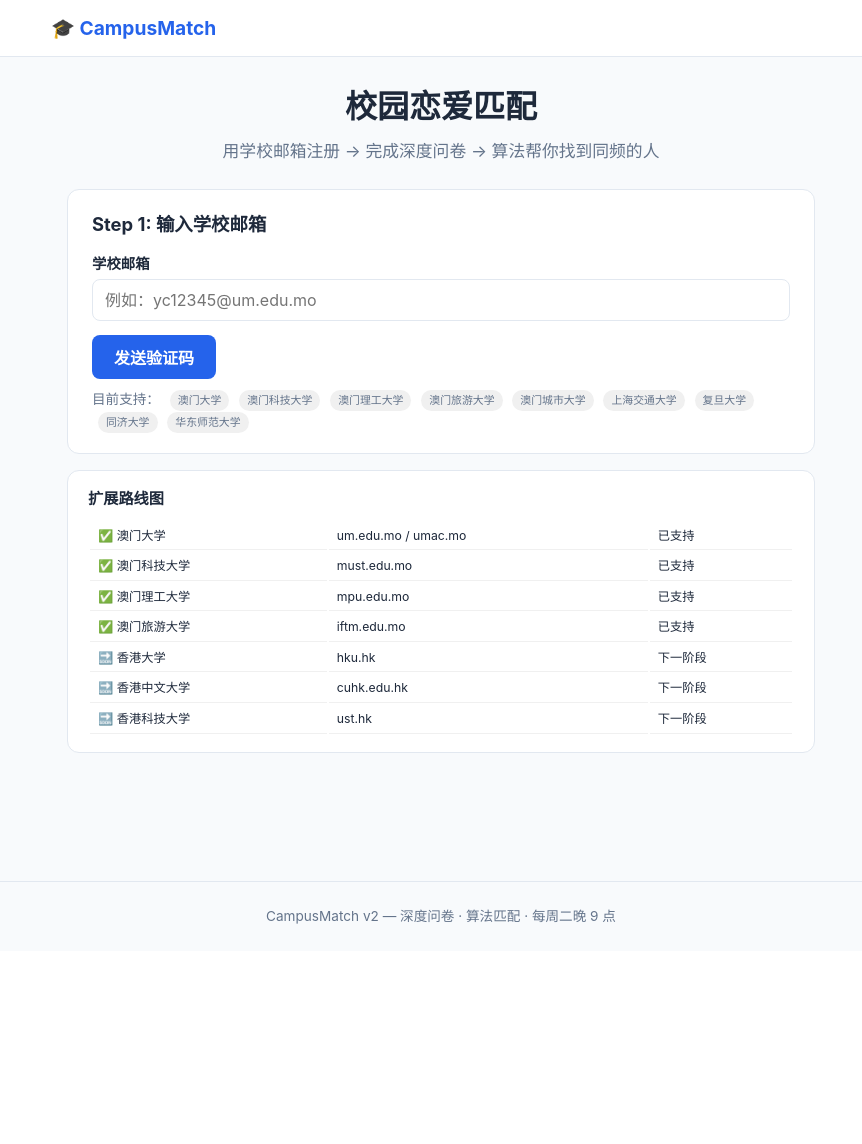
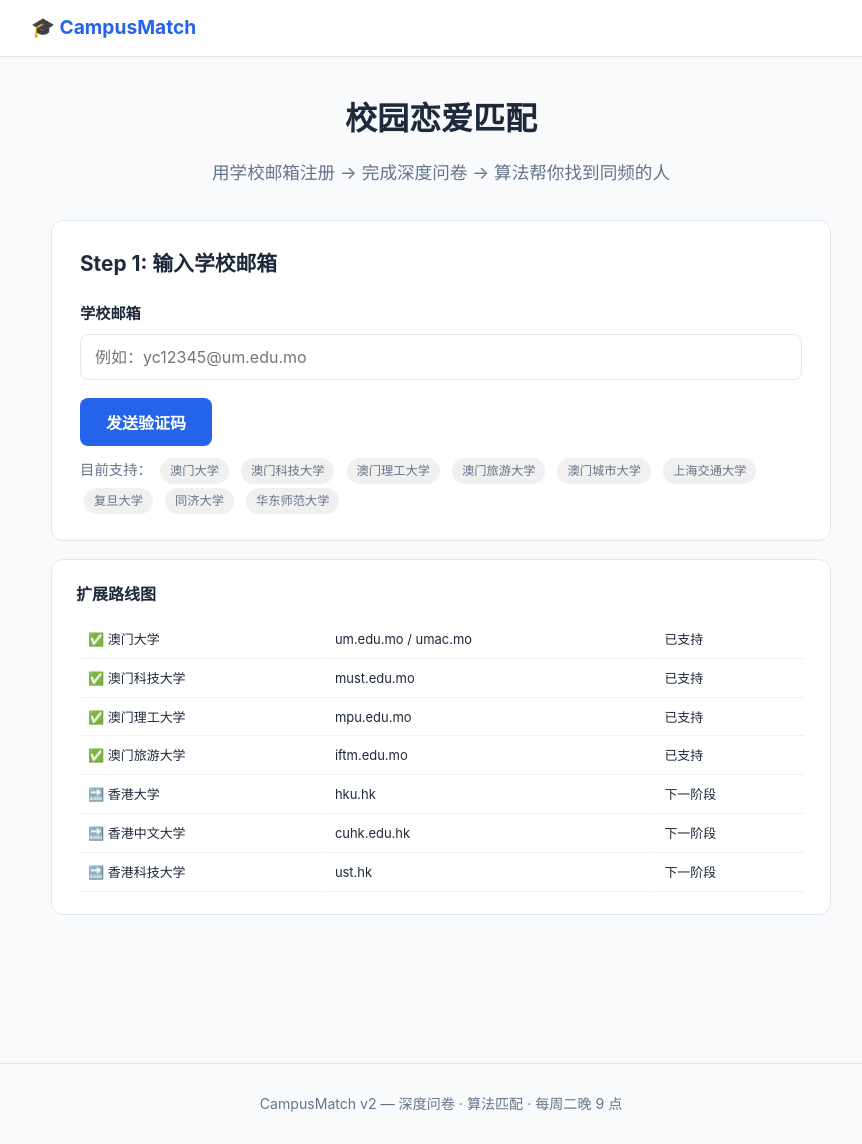
Before and after one commit to oyj123321/campus-match, a Flask app: page / in a window 1280 px wide. Shown: the whole page, without its empty margins (199-1061 px from the left). Before the commit the page ends 924 px from the top, so only its background shows below. Run offline with Flask 3, Linux system fonts and the light colour scheme.

Commit message:
Fix: background server + relaxed CSS spacing
- Killed terminal-bound Flask, restarted with pythonw.exe (survives terminal close)
- Added bg_server.py wrapper for one-click launch
- CSS: body 16px, line-height 1.85, larger card padding, looser question spacing
- Multi-tag, scale slider, important button all slightly larger

```diff
--- a/static/style.css
+++ b/static/style.css
@@ -1,4 +1,4 @@
-/* CampusMatch v2 — 校园恋爱匹配 */
+/* CampusMatch v2 */
 
 :root {
     --primary: #2563eb; --primary-hover: #1d4ed8;
@@ -13,170 +13,171 @@
 
 body {
     font-family: -apple-system, BlinkMacSystemFont, "Segoe UI", Roboto, "Noto Sans SC", sans-serif;
-    background: var(--bg); color: var(--text); line-height: 1.6; min-height: 100vh;
+    background: var(--bg); color: var(--text);
+    font-size: 16px; line-height: 1.85; min-height: 100vh;
 }
 
-/* Nav */
+/* ── Nav ── */
 .nav { background: var(--card-bg); border-bottom: 1px solid var(--border); padding: 0 16px; }
-.nav-inner { max-width: 780px; margin: 0 auto; display: flex; align-items: center; justify-content: space-between; height: 56px; }
+.nav-inner { max-width: 820px; margin: 0 auto; display: flex; align-items: center; justify-content: space-between; height: 56px; }
 .nav-brand { font-size: 1.2em; font-weight: 700; color: var(--primary); text-decoration: none; }
-.nav-right { display: flex; align-items: center; gap: 16px; font-size: 0.9em; }
+.nav-right { display: flex; align-items: center; gap: 20px; font-size: 0.95em; }
 .nav-link { color: var(--text-secondary); text-decoration: none; }
 .nav-link:hover { color: var(--primary); }
 
-/* Main */
-.main { max-width: 780px; margin: 24px auto; padding: 0 16px 80px; }
+/* ── Main ── */
+.main { max-width: 820px; margin: 32px auto; padding: 0 20px 100px; }
 
-/* Hero */
-.hero { text-align: center; margin-bottom: 24px; }
-.hero h1 { font-size: 2em; margin-bottom: 6px; }
-.hero-sub { color: var(--text-secondary); font-size: 1.05em; }
+/* ── Hero ── */
+.hero { text-align: center; margin-bottom: 32px; }
+.hero h1 { font-size: 2em; margin-bottom: 10px; }
+.hero-sub { color: var(--text-secondary); font-size: 1.1em; line-height: 1.7; }
 
-/* Card */
+/* ── Card ── */
 .card {
     background: var(--card-bg); border: 1px solid var(--border);
-    border-radius: 12px; padding: 20px 24px; margin-bottom: 12px;
+    border-radius: 12px; padding: 24px 28px; margin-bottom: 18px;
 }
-.card h2 { font-size: 1.15em; margin-bottom: 12px; }
+.card h2 { font-size: 1.3em; margin-bottom: 16px; }
+.card h3 { font-size: 1.1em; margin-bottom: 10px; }
 
-/* Form */
-.form-group { margin-bottom: 14px; }
-.form-group label { display: block; font-weight: 600; font-size: 0.9em; margin-bottom: 4px; }
+/* ── Form ── */
+.form-group { margin-bottom: 18px; }
+.form-group label { display: block; font-weight: 600; font-size: 0.95em; margin-bottom: 6px; color: var(--text); }
 .form-group input, .form-group select, .form-group textarea {
-    width: 100%; padding: 10px 12px; border: 1px solid var(--border);
+    width: 100%; padding: 12px 14px; border: 1px solid var(--border);
     border-radius: 8px; font-size: 1em; font-family: inherit;
     transition: border-color 0.15s;
 }
 .form-group input:focus, .form-group select:focus, .form-group textarea:focus {
     outline: none; border-color: var(--primary); box-shadow: 0 0 0 3px rgba(37,99,235,0.1);
 }
-.hint { font-size: 0.85em; color: var(--text-secondary); margin-top: 4px; }
+.hint { font-size: 0.9em; color: var(--text-secondary); margin-top: 6px; line-height: 1.65; }
 .error { color: var(--error); }
 
-/* Buttons */
+/* ── Buttons ── */
 .btn {
-    display: inline-block; padding: 10px 22px; border: none; border-radius: 8px;
+    display: inline-block; padding: 12px 26px; border: none; border-radius: 8px;
     font-size: 1em; font-weight: 600; cursor: pointer; text-decoration: none;
     transition: background 0.15s, transform 0.1s;
 }
+.btn:hover { transform: translateY(-1px); }
 .btn:active { transform: scale(0.97); }
-.btn:disabled { opacity: 0.6; cursor: not-allowed; }
+.btn:disabled { opacity: 0.5; cursor: not-allowed; transform: none; }
 .btn-primary { background: var(--primary); color: #fff; }
 .btn-primary:hover:not(:disabled) { background: var(--primary-hover); }
 .btn-secondary { background: var(--border); color: var(--text); }
 .btn-secondary:hover { background: #cbd5e1; }
 .btn-match { background: var(--match); color: #fff; }
-.btn-match:hover { background: var(--match-hover); }
+.btn-match:hover:not(:disabled) { background: var(--match-hover); }
 
-/* Tags & Badges */
+/* ── Tags ── */
 .tag-badge {
-    display: inline-block; padding: 2px 8px; background: #f0f0f0;
-    border-radius: 99px; font-size: 0.8em; margin-left: 6px;
+    display: inline-block; padding: 3px 10px; background: #f0f0f0;
+    border-radius: 99px; font-size: 0.85em; margin: 2px 4px;
 }
 .tag {
-    display: inline-block; padding: 2px 8px; background: #dbeafe;
-    color: var(--primary); border-radius: 99px; font-size: 0.8em; margin: 2px;
+    display: inline-block; padding: 3px 10px; background: #dbeafe;
+    color: var(--primary); border-radius: 99px; font-size: 0.85em; margin: 2px;
 }
 
-/* Progress Bar */
+/* ── Progress Bar ── */
 .progress-bar-container {
-    background: #e5e7eb; border-radius: 99px; height: 8px; margin-bottom: 8px;
+    background: #e5e7eb; border-radius: 99px; height: 10px; margin-bottom: 8px; flex: 1;
 }
 .progress-bar-fill {
-    background: var(--primary); height: 8px; border-radius: 99px;
-    transition: width 0.3s ease;
+    background: var(--primary); height: 10px; border-radius: 99px; transition: width 0.3s ease;
 }
 
-/* ---- Form Row ---- */
-.form-row { display: flex; gap: 12px; flex-wrap: wrap; }
+/* ── Form Row (profile) ── */
+.form-row { display: flex; gap: 14px; flex-wrap: wrap; }
 
-/* ---- Questionnaire (compact) ---- */
-.dimension-card { padding: 14px 20px; margin-bottom: 10px; }
-.dimension-card h3 { font-size: 1em; margin-bottom: 4px; }
+/* ════════════════════════════════════════
+   Questionnaire
+   ════════════════════════════════════════ */
+.dimension-card { padding: 16px 24px; margin-bottom: 12px; }
+.dimension-card h3 { font-size: 1.1em; }
 
-.q-item { padding: 12px 16px; border-bottom: 1px solid #f1f5f9; }
+.q-item { padding: 18px 20px; border-bottom: 1px solid #f1f5f9; }
 .q-item:last-child { border-bottom: none; }
-.q-dealbreaker { border-left: 3px solid var(--dealbreaker); padding-left: 13px; }
+.q-dealbreaker { border-left: 3px solid var(--dealbreaker); padding-left: 17px; }
 
-.q-head { display: flex; align-items: center; gap: 8px; margin-bottom: 8px; }
+.q-head { display: flex; align-items: center; gap: 10px; margin-bottom: 10px; font-size: 0.95em; }
 .q-num {
     display: inline-flex; align-items: center; justify-content: center;
-    width: 24px; height: 24px; border-radius: 50%; flex-shrink: 0;
-    background: var(--primary); color: #fff; font-size: 0.7em; font-weight: 700;
+    width: 26px; height: 26px; border-radius: 50%; flex-shrink: 0;
+    background: var(--primary); color: #fff; font-size: 0.75em; font-weight: 700;
 }
 .q-db {
-    font-size: 0.65em; padding: 1px 6px; background: #fef2f2;
+    font-size: 0.7em; padding: 2px 8px; background: #fef2f2;
     color: var(--dealbreaker); border-radius: 99px; font-weight: 700;
     margin-left: auto; flex-shrink: 0;
 }
 
-/* Scale row */
-.scale-row { display: flex; align-items: center; gap: 8px; margin-bottom: 4px; }
-.scale-l { font-size: 0.72em; color: #999; max-width: 110px; line-height: 1.3; flex-shrink: 0; text-align: right; }
+/* Scale */
+.scale-row { display: flex; align-items: center; gap: 12px; margin-bottom: 6px; }
+.scale-l {
+    font-size: 0.78em; color: #888; max-width: 130px; line-height: 1.5;
+    flex-shrink: 0; text-align: right;
+}
 .scale-mid { flex: 1; }
 .scale-rng {
     width: 100%; -webkit-appearance: none; appearance: none;
-    height: 5px; background: #e5e7eb; border-radius: 3px; outline: none;
+    height: 6px; background: #e5e7eb; border-radius: 3px; outline: none; cursor: pointer;
 }
 .scale-rng::-webkit-slider-thumb {
-    -webkit-appearance: none; width: 20px; height: 20px; border-radius: 50%;
+    -webkit-appearance: none; width: 22px; height: 22px; border-radius: 50%;
     background: var(--primary); cursor: pointer; border: 2px solid #fff; box-shadow: 0 1px 3px rgba(0,0,0,0.2);
 }
-.scale-ticks { display: flex; justify-content: space-between; font-size: 0.65em; color: #bbb; padding: 0 2px; }
+.scale-ticks { display: flex; justify-content: space-between; font-size: 0.7em; color: #bbb; padding: 2px 2px 0; }
 .scale-v {
-    width: 24px; height: 24px; border-radius: 50%; background: var(--primary);
-    color: #fff; font-weight: 700; font-size: 0.75em; display: inline-flex;
+    width: 26px; height: 26px; border-radius: 50%; background: var(--primary);
+    color: #fff; font-weight: 700; font-size: 0.8em; display: inline-flex;
     align-items: center; justify-content: center; flex-shrink: 0;
 }
 
-/* Multi options */
-.multi-row { display: flex; flex-wrap: wrap; gap: 5px; }
+/* Multi select */
+.multi-row { display: flex; flex-wrap: wrap; gap: 7px; }
 .multi-tag {
-    display: inline-block; padding: 4px 10px; border: 1.5px solid var(--border);
-    border-radius: 99px; font-size: 0.8em; cursor: pointer; user-select: none;
-    transition: all 0.12s;
+    display: inline-block; padding: 6px 14px; border: 1.5px solid var(--border);
+    border-radius: 99px; font-size: 0.88em; cursor: pointer; user-select: none;
+    transition: all 0.12s; line-height: 1.4;
 }
-.multi-tag:hover { border-color: var(--primary); }
+.multi-tag:hover { border-color: var(--primary); transform: translateY(-1px); }
 .multi-tag.on { background: #dbeafe; border-color: var(--primary); color: var(--primary); font-weight: 600; }
 
-/* Important toggle */
+/* Important button */
 .imp-btn {
-    margin-top: 6px; padding: 2px 10px; border: 1.5px solid #fbbf24;
+    margin-top: 8px; padding: 4px 14px; border: 1.5px solid #fbbf24;
     background: transparent; color: #92400e; border-radius: 99px;
-    font-size: 0.75em; cursor: pointer; transition: all 0.15s;
+    font-size: 0.8em; cursor: pointer; transition: all 0.15s;
 }
 .imp-btn:hover { background: #fef3c7; }
 .imp-btn.on { background: #fbbf24; color: #78350f; border-color: #f59e0b; font-weight: 600; }
 
-/* Match Result */
-.match-result-card { padding: 16px 24px; }
-.match-header { display: flex; align-items: center; gap: 10px; }
-.match-rank-badge {
-    display: inline-flex; align-items: center; justify-content: center;
-    width: 36px; height: 36px; border-radius: 50%;
-    background: linear-gradient(135deg, #ec4899, #f472b6);
-    color: #fff; font-weight: 800; font-size: 0.9em; flex-shrink: 0;
-}
-.match-name { font-size: 1.15em; font-weight: 700; }
-.match-gender { font-size: 1.1em; }
-.match-score { margin-left: auto; font-weight: 700; font-size: 1.05em; }
+/* ════════════════════════════════════════
+   Match Result
+   ════════════════════════════════════════ */
 
-/* Insight Box */
+/* Insight box */
 .insight-box {
     background: var(--card-bg); border: 1px solid var(--border);
-    border-radius: 12px; padding: 16px 20px;
+    border-radius: 12px; padding: 20px 24px;
 }
-.insight-box h3 { font-size: 0.95em; margin-bottom: 8px; }
+.insight-box h3 { font-size: 1em; margin-bottom: 10px; }
 .insight-box table td {
-    padding: 4px 8px; border-bottom: 1px solid #f0f0f0; font-size: 0.85em;
+    padding: 6px 10px; border-bottom: 1px solid #f0f0f0; font-size: 0.9em;
 }
 
 /* Footer */
-.footer { text-align: center; padding: 24px; color: var(--text-secondary); font-size: 0.85em; border-top: 1px solid var(--border); margin-top: 48px; }
+.footer {
+    text-align: center; padding: 28px 16px; color: var(--text-secondary);
+    font-size: 0.88em; border-top: 1px solid var(--border); margin-top: 48px; line-height: 1.7;
+}
 
-/* Responsive */
+/* ── Responsive ── */
 @media (max-width: 480px) {
     .hero h1 { font-size: 1.4em; }
-    .card { padding: 14px; }
-    .scale-label { font-size: 0.7em; max-width: 90px; }
+    .card { padding: 16px; }
+    .scale-l { font-size: 0.7em; max-width: 90px; }
 }
```
Also changed, not shown: bg_server.py (added, +37 -0 lines).
